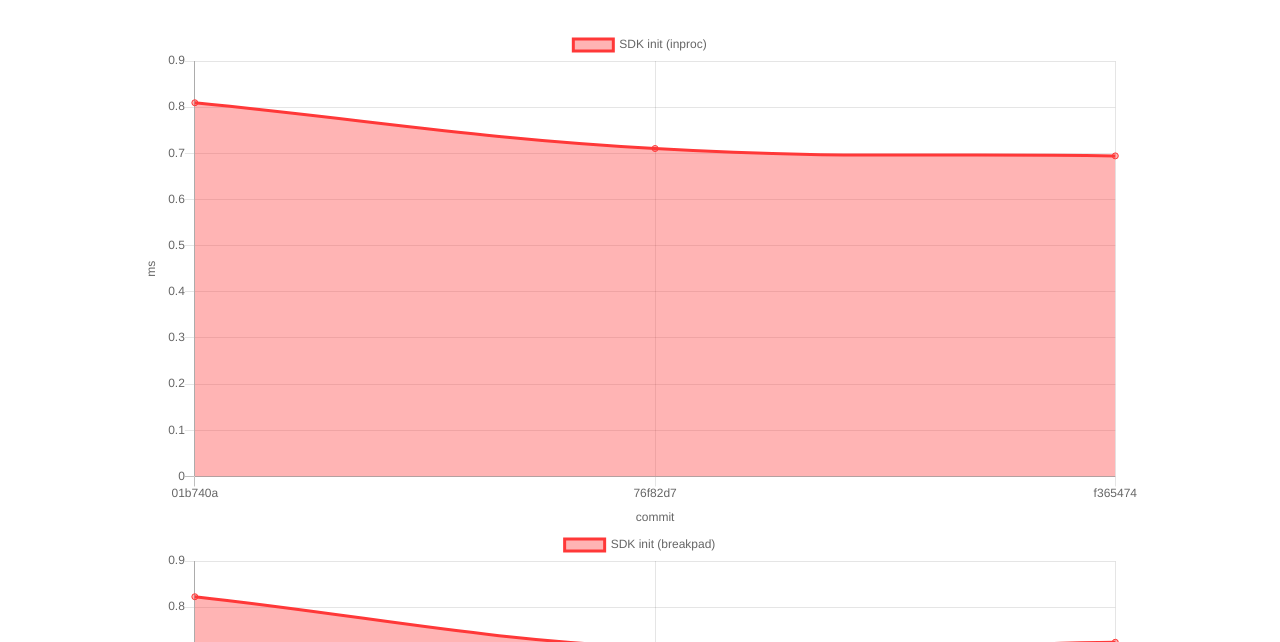
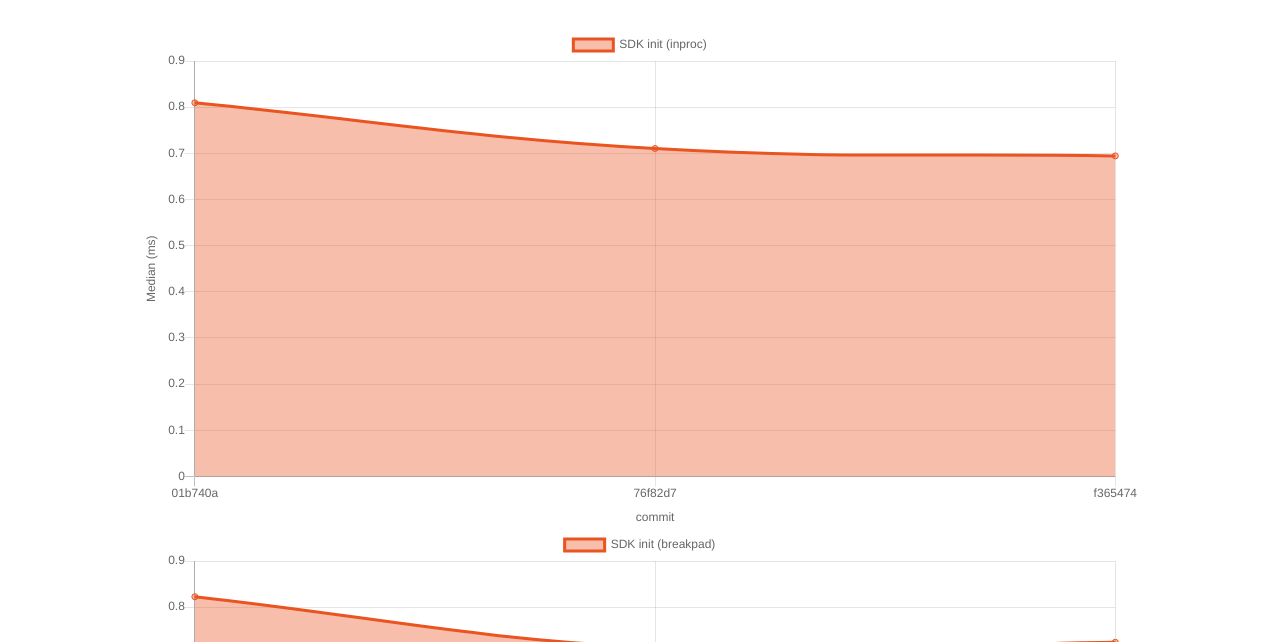
Before and after one commit to getsentry/sentry-native, a plain HTML site: page index.html in a window 1280 px wide. Shown: the part 158-800 px from the top of the page. Drawn offline with nearby package versions, Linux system fonts and the light colour scheme.

Commit message:
chore: tweak benchmark charts (#1215)
* chore: OS-specific benchmark chart colors

* Only include commit message title (first line)

* Show commit author instead of committer (e.g. web-flow)

* Add "Median" in the Y-axis label

```diff
--- a/index.html
+++ b/index.html
@@ -126,6 +126,12 @@
           _: '#333333'
         };
 
+        const benchColors = {
+          Windows: '#357ec7',
+          macOS: '#717378',
+          Linux: '#e95420',
+        };
+
         function init() {
           function collectBenchesPerTestCase(entries) {
             const map = new Map();
@@ -170,12 +176,11 @@
 
         function renderAllChars(dataSets) {
 
-          function renderGraph(parent, name, dataset) {
+          function renderGraph(parent, name, dataset, color) {
             const canvas = document.createElement('canvas');
             canvas.className = 'benchmark-chart';
             parent.appendChild(canvas);
 
-            const color = toolColors[dataset.length > 0 ? dataset[0].tool : '_'];
             const data = {
               labels: dataset.map(d => d.commit.id.slice(0, 7)),
               datasets: [
@@ -187,6 +192,7 @@
                 }
               ],
             };
+            const unit = dataset.length > 0 ? dataset[0].bench.unit : '';
             const options = {
               scales: {
                 xAxes: [
@@ -201,7 +207,7 @@
                   {
                     scaleLabel: {
                       display: true,
-                      labelString: dataset.length > 0 ? dataset[0].bench.unit : '',
+                      labelString: 'Median' + (unit ? ` (${unit})` : ''),
                     },
                     ticks: {
                       beginAtZero: true,
@@ -214,7 +220,7 @@
                   afterTitle: items => {
                     const {index} = items[0];
                     const data = dataset[index];
-                    return '\n' + data.commit.message + '\n\n' + data.commit.timestamp + ' committed by @' + data.commit.committer.username + '\n';
+                    return '\n' + data.commit.message.slice(0, data.commit.message.indexOf('\n')) + '\n\n' + data.commit.timestamp + ' by @' + data.commit.author.username + '\n';
                   },
                   label: item => {
                     let label = item.value;
@@ -263,8 +269,9 @@
             graphsElem.className = 'benchmark-graphs';
             setElem.appendChild(graphsElem);
 
+            const color = benchColors[name];
             for (const [benchName, benches] of benchSet.entries()) {
-              renderGraph(graphsElem, benchName, benches)
+              renderGraph(graphsElem, benchName, benches, color)
             }
           }
 
```
